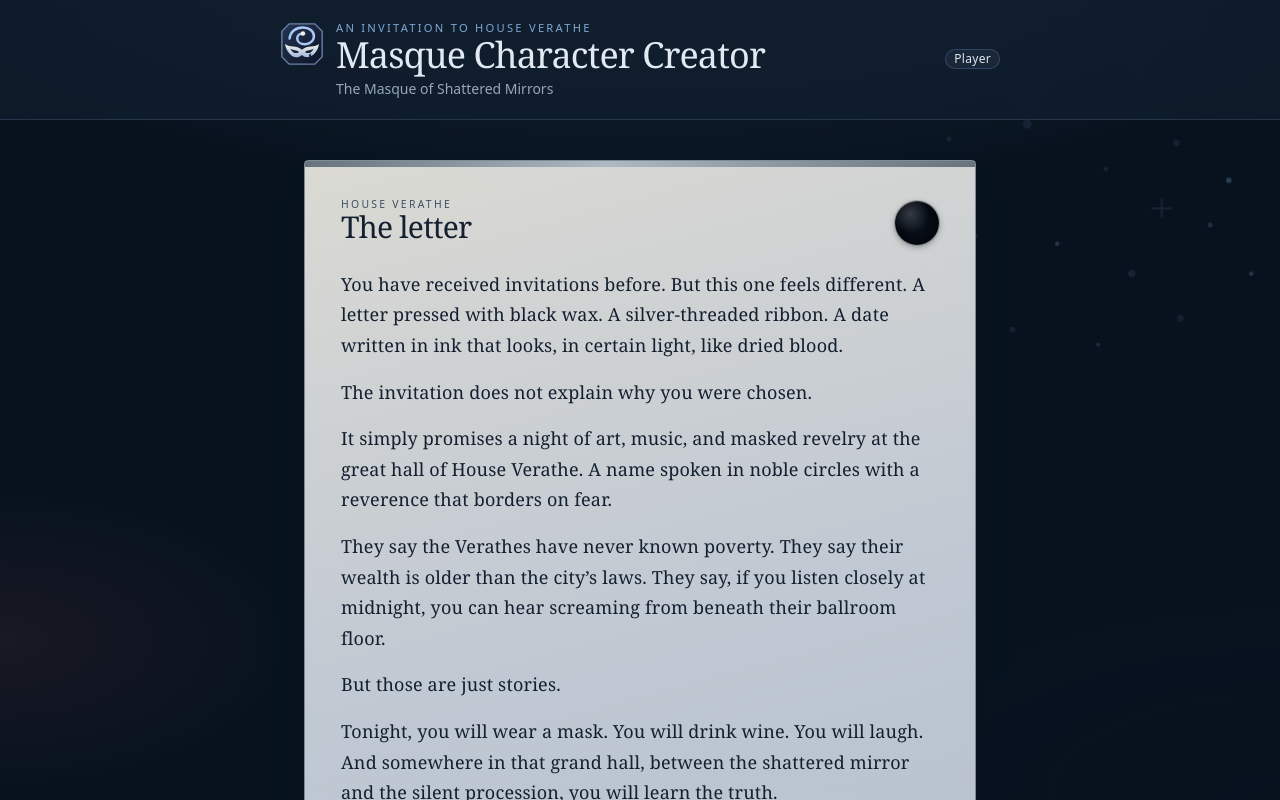
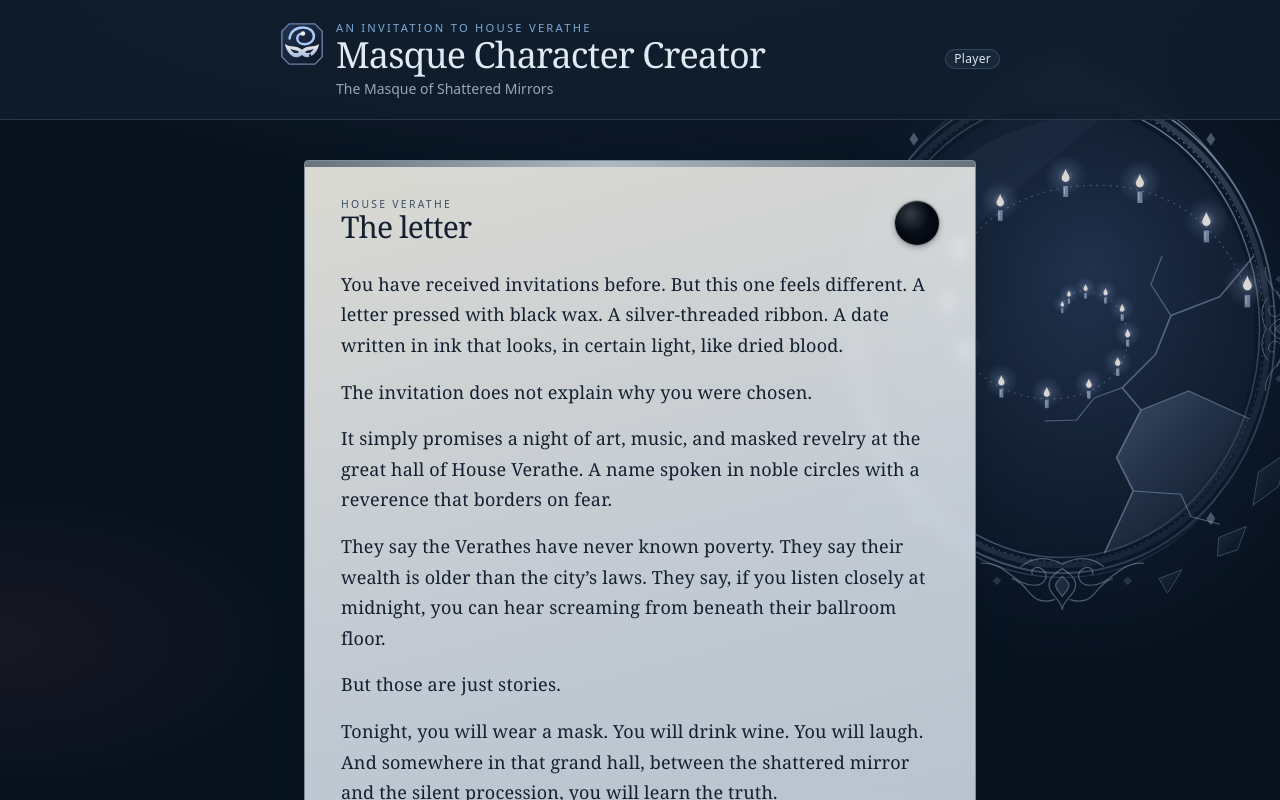
Before and after one commit to starbornone/masque-of-shattered-mirrors, a React (Vite) app: page / in a window 1280 px wide. Shown: the top 800 px of the page. Built offline with nearby package versions, Linux system fonts and the light colour scheme.

Commit message:
Replace the star cluster with the Verathe mirror backdrop

```diff
--- a/roadmap/completed.json
+++ b/roadmap/completed.json
@@ -1,7 +1,7 @@
 {
   "schema": "name-roadmap/v1",
   "file": "completed",
-  "updatedAt": "2026-11-10T14:47:44+11:00",
+  "updatedAt": "2026-11-10T14:51:14+11:00",
   "project": {
     "key": "masque-of-shattered-mirrors",
     "title": "Masque Character Creator",
@@ -63,6 +63,13 @@
       "group": "Phase 6",
       "notes": "Share one SVG between the header and browser tab. Combine Pharasma's spiraling comet with a fractured silver masquerade mask.",
       "completedAt": "2026-11-10T14:47:44+11:00"
+    },
+    {
+      "id": "verathe-mirror-backdrop",
+      "title": "Illustrate the shell with a fractured mirror and a candle spiral",
+      "group": "Phase 6",
+      "notes": "Replace the star cluster with a static silver filigree mirror inspired by the arrival at House Verathe.",
+      "completedAt": "2026-11-10T14:51:14+11:00"
     }
   ]
 }
--- a/src/App.tsx
+++ b/src/App.tsx
@@ -1,18 +1,19 @@
+import veratheMirror from '@/assets/verathe-mirror.svg'
 import { InvitationLetter } from '@/components/InvitationLetter'
 import { Navbar } from '@/components/Navbar'
-import { StarCluster } from '@/components/StarCluster'
 import { Badge } from '@/components/ui/badge'
 import { Button } from '@/components/ui/button'
 
 function App() {
   return (
     <div className="relative flex min-h-svh flex-col overflow-hidden text-foreground">
-      <div
-        aria-hidden="true"
-        className="pointer-events-none absolute -right-8 -top-10 size-[22rem] text-primary/40 md:-right-4 md:size-[28rem]"
-      >
-        <StarCluster className="size-full" />
-      </div>
+      <img
+        src={veratheMirror}
+        alt=""
+        width={600}
+        height={620}
+        className="verathe-backdrop pointer-events-none absolute print:hidden"
+      />
 
       <header className="relative z-10 border-b border-primary/20 bg-[color-mix(in_oklch,var(--card)_78%,transparent)] backdrop-blur-md">
         <div className="mx-auto flex max-w-3xl items-center justify-between gap-4 px-6 py-5">
--- a/src/components/StarCluster.tsx
+++ /dev/null
@@ -1,86 +0,0 @@
-type StarClusterProps = {
-  className?: string
-}
-
-const stars = [
-  { cx: 42, cy: 38, r: 1.1, delay: '0s', dur: '4.2s' },
-  { cx: 78, cy: 52, r: 1.6, delay: '0.4s', dur: '5.1s' },
-  { cx: 118, cy: 28, r: 1.2, delay: '1.1s', dur: '3.8s' },
-  { cx: 156, cy: 64, r: 2.1, delay: '0.2s', dur: '4.8s' },
-  { cx: 188, cy: 36, r: 1.0, delay: '1.6s', dur: '5.4s' },
-  { cx: 54, cy: 96, r: 1.4, delay: '0.8s', dur: '4.5s' },
-  { cx: 96, cy: 88, r: 2.4, delay: '0.1s', dur: '5.8s' },
-  { cx: 138, cy: 112, r: 1.3, delay: '1.3s', dur: '4.1s' },
-  { cx: 176, cy: 98, r: 1.7, delay: '0.6s', dur: '5.2s' },
-  { cx: 210, cy: 78, r: 1.1, delay: '1.9s', dur: '3.9s' },
-  { cx: 68, cy: 148, r: 1.5, delay: '0.3s', dur: '4.7s' },
-  { cx: 112, cy: 152, r: 1.2, delay: '1.4s', dur: '5.6s' },
-  { cx: 152, cy: 168, r: 2.0, delay: '0.9s', dur: '4.3s' },
-  { cx: 194, cy: 142, r: 1.3, delay: '1.7s', dur: '5.0s' },
-  { cx: 34, cy: 172, r: 1.0, delay: '2.1s', dur: '4.4s' },
-  { cx: 88, cy: 198, r: 1.6, delay: '0.5s', dur: '5.3s' },
-  { cx: 134, cy: 206, r: 1.1, delay: '1.2s', dur: '3.7s' },
-  { cx: 178, cy: 192, r: 1.8, delay: '0.7s', dur: '4.9s' },
-  { cx: 216, cy: 168, r: 1.2, delay: '1.5s', dur: '5.5s' },
-  { cx: 58, cy: 218, r: 1.4, delay: '2.0s', dur: '4.0s' },
-  { cx: 164, cy: 48, r: 0.9, delay: '2.3s', dur: '4.6s' },
-  { cx: 28, cy: 118, r: 1.0, delay: '1.0s', dur: '5.7s' },
-  { cx: 204, cy: 118, r: 1.5, delay: '0.15s', dur: '4.2s' },
-] as const
-
-/** Soft night-sky cluster for background atmosphere. */
-export function StarCluster({ className }: StarClusterProps) {
-  return (
-    <svg
-      viewBox="0 0 240 240"
-      className={className}
-      aria-hidden="true"
-      fill="currentColor"
-    >
-      {stars.map((star) => (
-        <circle
-          key={`${star.cx}-${star.cy}`}
-          cx={star.cx}
-          cy={star.cy}
-          r={star.r}
-          className="star-twinkle"
-          style={{
-            animationDelay: star.delay,
-            animationDuration: star.dur,
-          }}
-        />
-      ))}
-      {/* A few larger cross-flare stars for depth */}
-      <g className="star-twinkle" style={{ animationDelay: '0.3s', animationDuration: '5.2s' }}>
-        <path
-          d="M96 72v12M90 78h12"
-          fill="none"
-          stroke="currentColor"
-          strokeWidth="1.2"
-          strokeLinecap="round"
-          opacity="0.85"
-        />
-      </g>
-      <g className="star-twinkle" style={{ animationDelay: '1.8s', animationDuration: '4.6s' }}>
-        <path
-          d="M168 128v10M163 133h10"
-          fill="none"
-          stroke="currentColor"
-          strokeWidth="1.1"
-          strokeLinecap="round"
-          opacity="0.75"
-        />
-      </g>
-      <g className="star-twinkle" style={{ animationDelay: '0.9s', animationDuration: '5.5s' }}>
-        <path
-          d="M48 160v9M44 164.5h8"
-          fill="none"
-          stroke="currentColor"
-          strokeWidth="1"
-          strokeLinecap="round"
-          opacity="0.7"
-        />
-      </g>
-    </svg>
-  )
-}
--- a/src/index.css
+++ b/src/index.css
@@ -186,13 +186,21 @@
   }
 }
 
-@keyframes star-twinkle {
-  0%,
-  100% {
-    opacity: 0.25;
-  }
-  50% {
-    opacity: 0.95;
+.verathe-backdrop {
+  inset-block-start: 1rem;
+  inset-inline-end: clamp(-12rem, 27vw - 27rem, -3rem);
+  width: clamp(29rem, 52vw, 48rem);
+  max-width: none;
+  height: auto;
+  opacity: 0.88;
+}
+
+@media (width < 48rem) {
+  .verathe-backdrop {
+    inset-block: auto -9rem;
+    inset-inline-end: -7.5rem;
+    width: clamp(22rem, 78vw, 29rem);
+    opacity: 0.48;
   }
 }
 
@@ -202,10 +210,6 @@
 
 .veil-in-delay {
   animation: veil-in 0.8s ease-out 0.12s both;
-}
-
-.star-twinkle {
-  animation: star-twinkle 4.8s ease-in-out infinite;
 }
 
 /* Contained letter surface: bone paper on the dark shell for readable prose. */
@@ -251,8 +255,7 @@
 
 @media (prefers-reduced-motion: reduce) {
   .veil-in,
-  .veil-in-delay,
-  .star-twinkle {
+  .veil-in-delay {
     animation: none;
   }
 }
```
Also changed, not shown: src/assets/verathe-mirror.svg (added), 1 other file (tests, documents, lock files or other folders).
